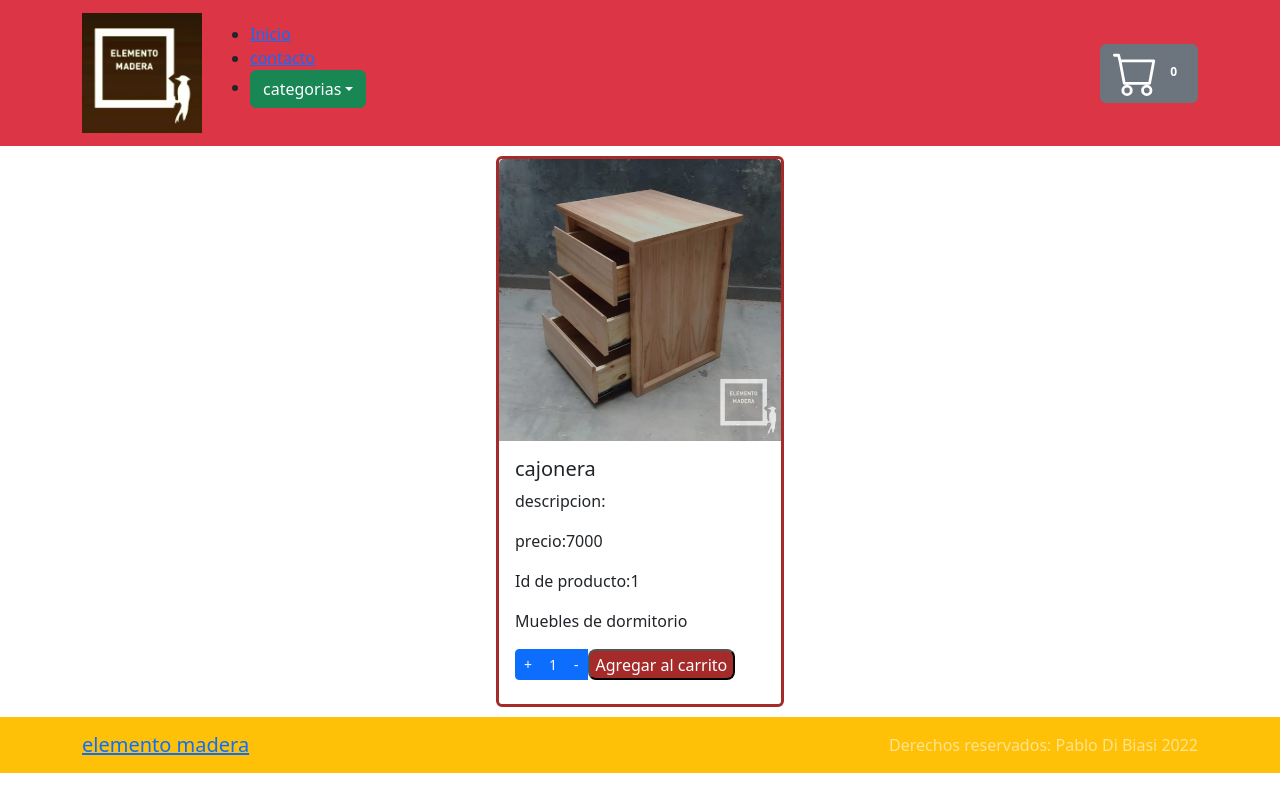
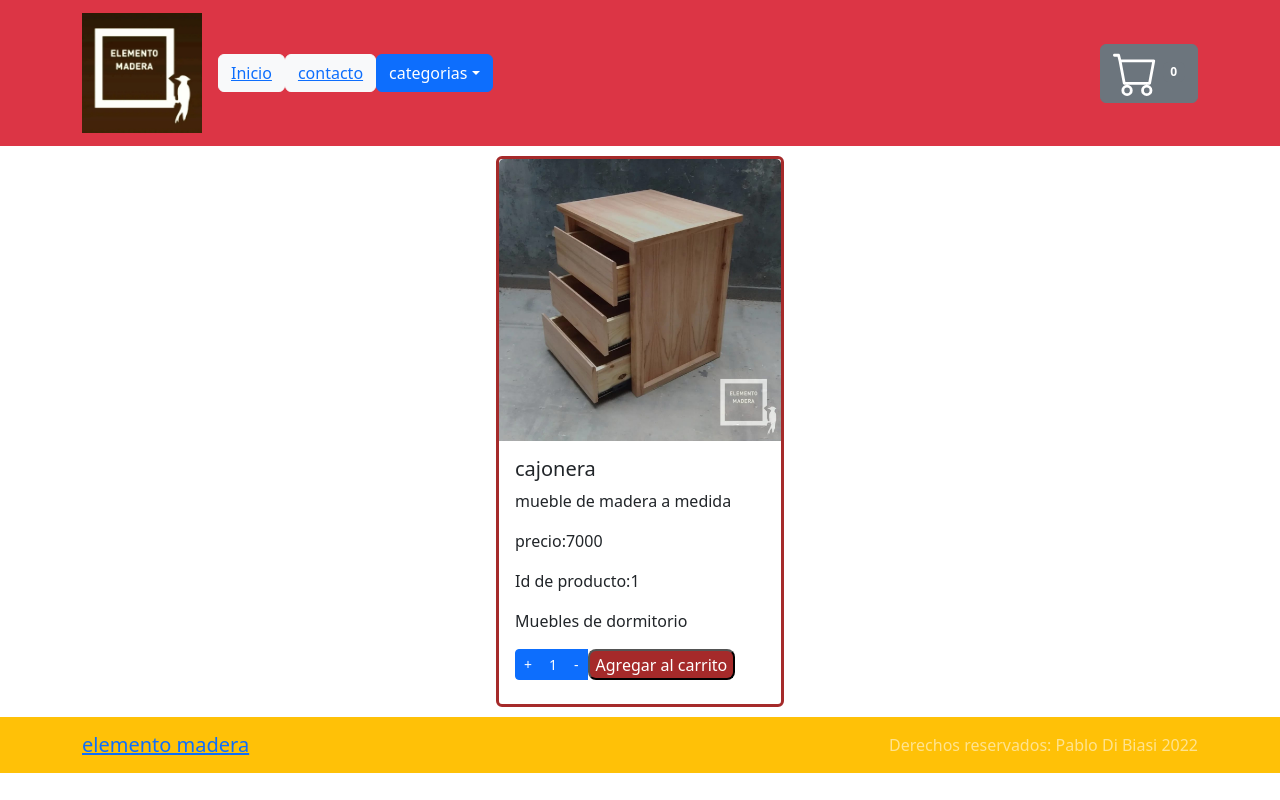
Before and after one commit to pablodibiasi/PreEntrega2DiBiasi, a React (Create React App) app: page /item/1 in a window 1280 px wide. Built offline with nearby package versions, Linux system fonts and the light colour scheme.

Commit message:
puliendo 2da entrega

```diff
--- a/src/components/Item.jsx
+++ b/src/components/Item.jsx
@@ -2,6 +2,7 @@ import React from 'react'
 import Card from 'react-bootstrap/Card'
 import Button from 'react-bootstrap/Button'
 import { Link } from 'react-router-dom'
+
 export default function item({
   id,
   title,
@@ -14,22 +15,21 @@ export default function item({
     alert(`El usuario agrego: ${cantidad}`)
   }
   return (
-    <div>
+    <>
       <Card style={{ width: '18rem', borderColor: 'brown', borderWidth: 3 }}>
         <Card.Img variant="top" src={pictureUrl} />
         <Card.Body>
           <Card.Title>{title}</Card.Title>
           <Card.Text>
-            {/* <p>descripcion: {description}</p> */}
             <p> precio: {price}</p>
-            {/* <p>id: {id}</p> */}
+
             <p>Muebles de {categoria}</p>
           </Card.Text>
-          <Button variant="light">
+          <Button variant="outline-primary">
             <Link to={'/item/' + id}>Ir a detalles del producto</Link>
           </Button>
         </Card.Body>
       </Card>
-    </div>
+    </>
   )
 }
--- a/src/components/ItemDetail.jsx
+++ b/src/components/ItemDetail.jsx
@@ -14,7 +14,7 @@ export default function ItemDetail({ item }) {
         <Card.Body>
           <Card.Title>{item.title}</Card.Title>
           <Card.Text>
-            <p>descripcion:{item.description}</p>
+            <p>{item.description}</p>
             <p> precio:{item.price}</p>
             <p>Id de producto:{item.id}</p>
             <p>Muebles de {item.categoria}</p>
--- a/src/components/Navbar.jsx
+++ b/src/components/Navbar.jsx
@@ -5,6 +5,7 @@ import logo from '../imagenes/logoelemento.jpg'
 import CartWidget from './CartWidget'
 import { Link } from 'react-router-dom'
 import Dropdown from 'react-bootstrap/Dropdown'
+import Button from 'react-bootstrap/Button'
 function ColorSchemesExample() {
   return (
     <>
@@ -18,17 +19,18 @@ function ColorSchemesExample() {
             </Link>{' '}
           </Navbar.Brand>
           <Nav className="me-auto">
-            <ul>
-              <li>
-                <Link to={'/'}>Inicio</Link>
-              </li>
-              <li>
-                <Link to={'/Contacto'}>contacto</Link>
-              </li>
-              <li>
+            <Button variant="light">
               {' '}
+              <Link to={'/'}>Inicio</Link>{' '}
+            </Button>
+
+            <Button variant="light">
+              {' '}
+              <Link to={'/Contacto'}>contacto</Link>{' '}
+            </Button>
+
             <Dropdown>
-                  <Dropdown.Toggle variant="success" id="dropdown-basic">
+              <Dropdown.Toggle variant="primary" id="dropdown-basic">
                 categorias
               </Dropdown.Toggle>
 
@@ -47,8 +49,6 @@ function ColorSchemesExample() {
                 </Dropdown.Item>
               </Dropdown.Menu>
             </Dropdown>
-              </li>
-            </ul>
           </Nav>
           <CartWidget />
         </Container>
--- a/src/data/productos.js
+++ b/src/data/productos.js
@@ -13,7 +13,7 @@ export const productos = [
   {
     id: 1,
     title: 'cajonera',
-    description: '',
+    description: 'mueble de madera a medida',
     price: 7000,
     pictureUrl: cajonera,
     categoria: 'dormitorio',
@@ -21,7 +21,7 @@ export const productos = [
   {
     id: 2,
     title: 'mesa 2',
-    description: '',
+    description: 'mueble de madera a medida',
     price: 10000,
     pictureUrl: mesa2,
     categoria: 'living',
@@ -29,7 +29,7 @@ export const productos = [
   {
     id: 3,
     title: 'mesa 3',
-    description: '',
+    description: 'mueble de madera a medida',
     price: 10000,
     pictureUrl: mesa3,
     categoria: 'living',
@@ -37,7 +37,7 @@ export const productos = [
   {
     id: 4,
     title: 'mesa 4',
-    description: '',
+    description: 'mueble de madera a medida',
     price: 10000,
     pictureUrl: mesa4,
     categoria: 'living',
@@ -45,7 +45,7 @@ export const productos = [
   {
     id: 5,
     title: 'mesa 5',
-    description: '',
+    description: 'mueble de madera a medida',
     price: 10000,
     pictureUrl: mesa5,
     categoria: 'oficina',
@@ -53,7 +53,7 @@ export const productos = [
   {
     id: 6,
     title: 'mesa Luz',
-    description: '',
+    description: 'mueble de madera a medida',
     price: 10000,
     pictureUrl: mesaluz,
     categoria: 'dormitorio',
@@ -61,7 +61,7 @@ export const productos = [
   {
     id: 7,
     title: 'mesa movil',
-    description: '',
+    description: 'mueble de madera a medida',
     price: 10000,
     pictureUrl: mesamovil,
     categoria: 'living',
@@ -69,7 +69,7 @@ export const productos = [
   {
     id: 8,
     title: 'mesa plegable',
-    description: '',
+    description: 'mueble de madera a medida',
     price: 10000,
     pictureUrl: mesaplegable,
     categoria: 'living',
@@ -77,7 +77,7 @@ export const productos = [
   {
     id: 9,
     title: 'mesa Ratona',
-    description: '',
+    description: 'mueble de madera a medida',
     price: 10000,
     pictureUrl: mesaRatona,
     categoria: 'living',
@@ -85,7 +85,7 @@ export const productos = [
   {
     id: 10,
     title: 'vinoteca',
-    description: '',
+    description: 'mueble de madera a medida',
     price: 10000,
     pictureUrl: vinoteca,
     categoria: 'cocina',
```
Lines whose indentation alone changed are shown as unchanged.
